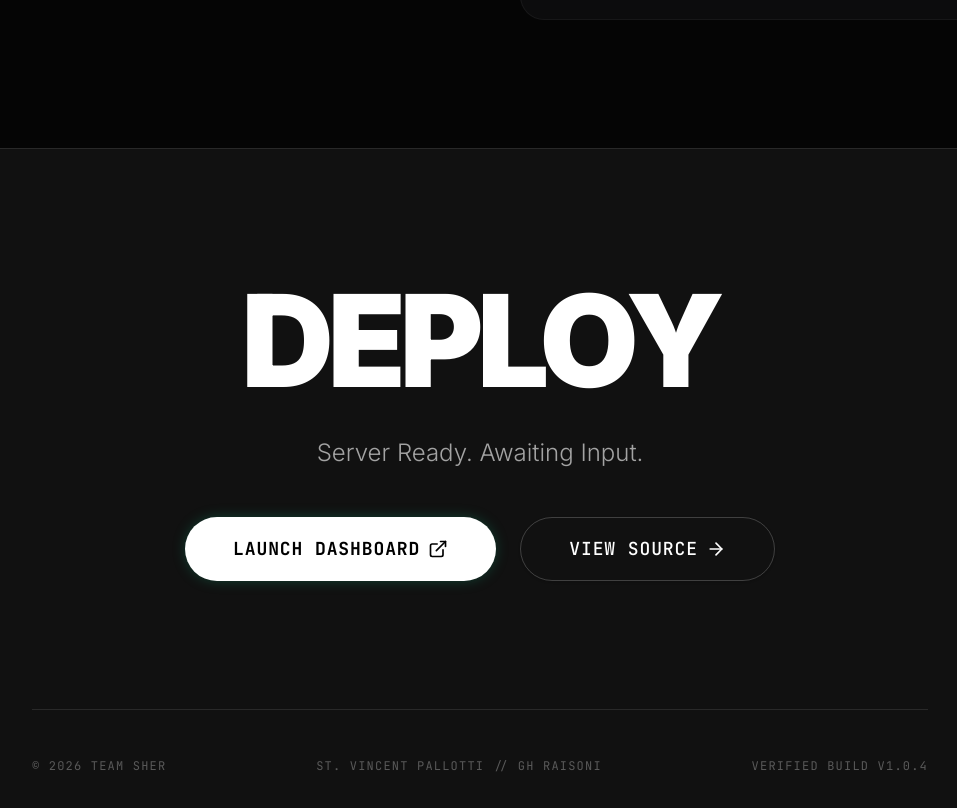
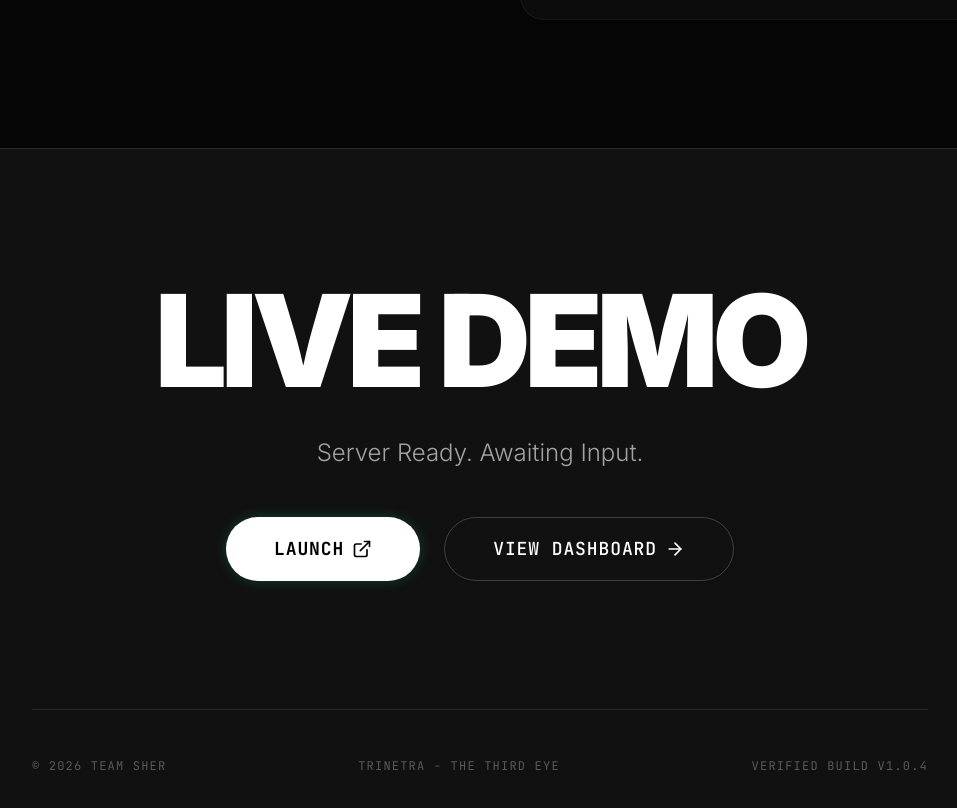
Before and after one commit to 108harsh/PitchDeck-TriNetra-, a Next.js app: page / in a window 1280 px wide. Shown: the part 5320-6128 px from the top of the page, without its empty margins (160-1117 px from the left). Built offline with nearby package versions, Linux system fonts and the light colour scheme.

Commit message:
6th update

```diff
--- a/src/components/PrototypePreview.tsx
+++ b/src/components/PrototypePreview.tsx
@@ -15,7 +15,7 @@ export default function PrototypePreview() {
                     className="mb-12"
                 >
                     <h2 className="text-5xl md:text-9xl font-black mb-8 tracking-tighter text-white">
-                        DEPLOY
+                        LIVE DEMO
                     </h2>
                     <p className="text-2xl text-muted-foreground font-light mb-12">
                         Server Ready. Awaiting Input.
@@ -23,19 +23,23 @@ export default function PrototypePreview() {
                 </motion.div>
 
                 <div className="flex flex-col sm:flex-row items-center justify-center gap-6">
-                    <Button size="lg" className="h-16 rounded-full px-12 text-lg font-bold bg-white text-black hover:bg-emerald-400 hover:text-black transition-colors w-full sm:w-auto">
-                        Launch Dashboard
-                        <ExternalLink className="ml-2 w-5 h-5" />
-                    </Button>
-                    <Button variant="outline" size="lg" className="h-16 rounded-full px-12 text-lg bg-transparent border-white/20 text-white hover:bg-white/10 w-full sm:w-auto">
-                        View Source
-                        <ArrowRight className="ml-2 w-5 h-5" />
-                    </Button>
+                    <a href="#" target="_blank" rel="noopener noreferrer" className="w-full sm:w-auto">
+                        <Button size="lg" className="h-16 rounded-full px-12 text-lg font-bold bg-white text-black hover:bg-emerald-400 hover:text-black transition-colors w-full">
+                            Launch
+                            <ExternalLink className="ml-2 w-5 h-5" />
+                        </Button>
+                    </a>
+                    <a href="#" target="_blank" rel="noopener noreferrer" className="w-full sm:w-auto">
+                        <Button variant="outline" size="lg" className="h-16 rounded-full px-12 text-lg bg-transparent border-white/20 text-white hover:bg-white/10 w-full">
+                            View Dashboard
+                            <ArrowRight className="ml-2 w-5 h-5" />
+                        </Button>
+                    </a>
                 </div>
 
                 <div className="mt-32 pt-12 border-t border-white/10 flex flex-col md:flex-row justify-between items-center text-xs font-mono text-white/30 uppercase tracking-widest gap-4">
                     <span>© 2026 Team SHER</span>
-                    <span>St. Vincent Pallotti // GH Raisoni</span>
+                    <span>TriNetra - The Third Eye</span>
                     <span>Verified Build v1.0.4</span>
                 </div>
 
```
